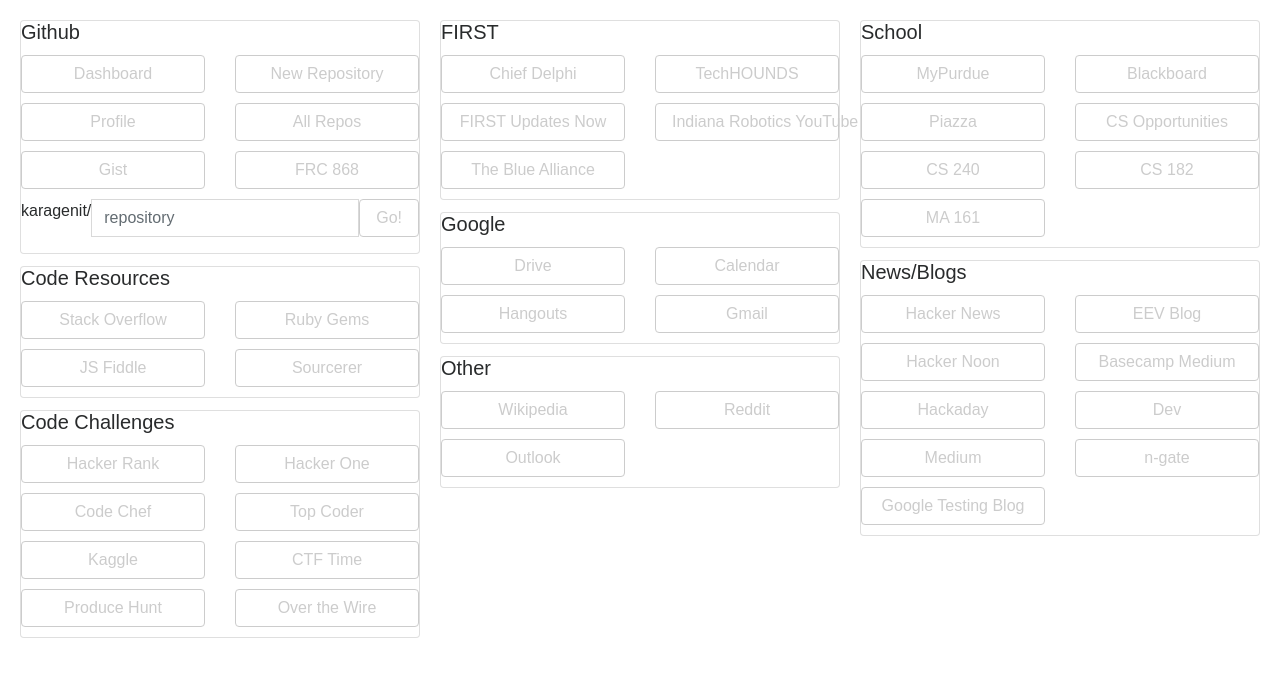
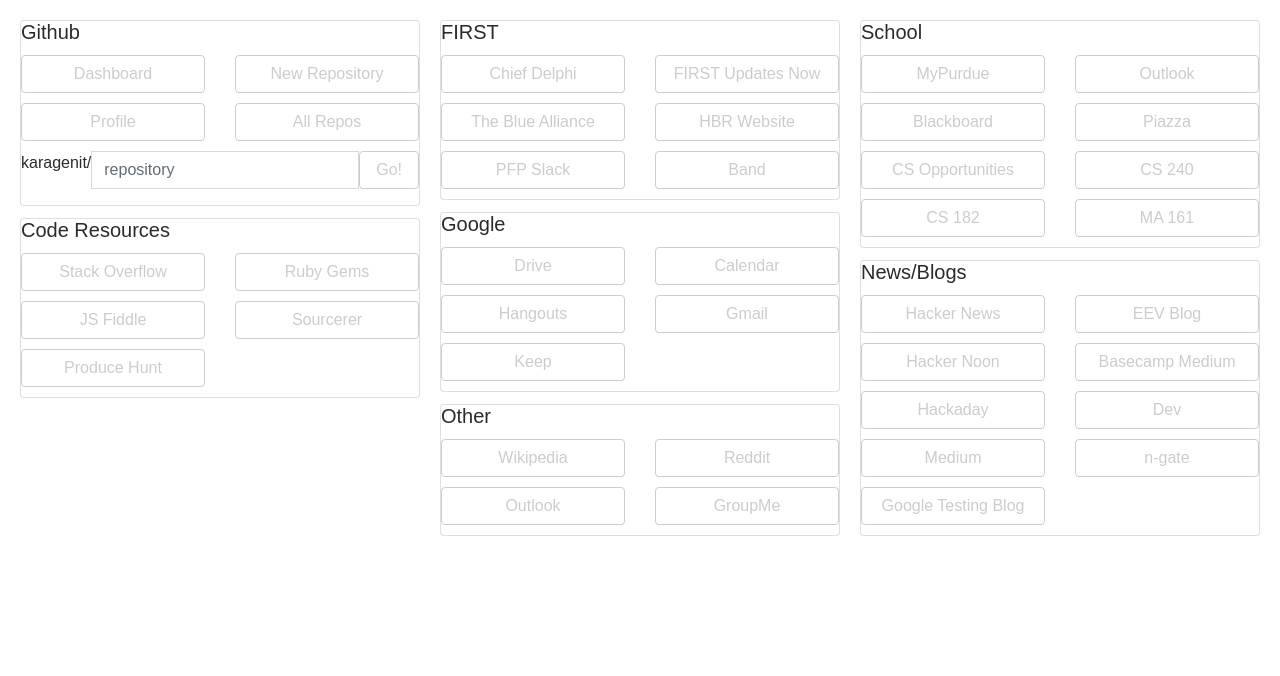
Before and after one commit to karagenit/homepage, a React (Create React App) app: page / in a window 1280 px wide. Shown: the top 676 px of the page. Built offline with nearby package versions, Linux system fonts and the light colour scheme.

Commit message:
Update Links

```diff
--- a/src/data.js
+++ b/src/data.js
@@ -17,14 +17,6 @@
       {
         name: 'All Repos',
         url: 'https://github.com/karagenit?tab=repositories'
-      },
-      {
-        name: 'Gist',
-        url: 'https://gist.github.com/'
-      },
-      {
-        name: 'FRC 868',
-        url: 'https://github.com/frc868'
       }
     ],
     inputs: [
@@ -53,43 +45,10 @@
       {
         name: 'Sourcerer',
         url: 'https://sourcerer.io'
-      }
-    ]
-  },
-  {
-    name: 'Code Challenges',
-    links: [
-      {
-        name: 'Hacker Rank',
-        url: 'https://hackerrank.com'
-      },
-      {
-        name: 'Hacker One',
-        url: 'https://hackerone.com'
-      },
-      {
-        name: 'Code Chef',
-        url: 'https://codechef.com'
-      },
-      {
-        name: 'Top Coder',
-        url: 'https://topcoder.com'
-      },
-      {
-        name: 'Kaggle',
-        url: 'https://kaggle.com'
-      },
-      {
-        name: 'CTF Time',
-        url: 'https://ctftime.org'
       },
       {
         name: 'Produce Hunt',
         url: 'https://producthunt.com/topics/open-source'
-      },
-      {
-        name: 'Over the Wire',
-        url: 'https://overthewire.org'
       }
     ]
   },
@@ -101,20 +60,24 @@
         url: 'http://chiefdelphi.com'
       },
       {
-        name: 'TechHOUNDS',
-        url: 'http://techhounds.com'
-      },
-      {
         name: 'FIRST Updates Now',
         url: 'http://www.firstupdatesnow.com'
       },
       {
-        name: 'Indiana Robotics YouTube',
-        url: 'https://www.youtube.com/user/IndianaRobotics/playlists'
+        name: 'The Blue Alliance',
+        url: 'https://www.thebluealliance.com'
       },
       {
-        name: 'The Blue Alliance',
-        url: 'https://www.thebluealliance.com'
+        name: 'HBR Website',
+        url: 'https://www.hbrlive.com/'
+      },
+      {
+        name: 'PFP Slack',
+        url: 'https://purduefirst.slack.com'
+      },
+      {
+        name: 'Band',
+        url: 'https://band.us/en'
       }
     ]
   },
@@ -136,6 +99,10 @@
       {
         name: 'Gmail',
         url: 'https://gmail.com'
+      },
+      {
+        name: 'Keep',
+        url: 'https://keep.google.com'
       }
     ]
   },
@@ -153,6 +120,10 @@
       {
         name: 'Outlook',
         url: 'https://outlook.com'
+      },
+      {
+        name: 'GroupMe',
+        url: 'https://groupme.com'
       }
     ]
   },
@@ -164,12 +135,16 @@
         url: 'https://wl.mypurdue.purdue.edu'
       },
       {
+        name: 'Outlook',
+        url: 'https://outlook.office.com/owa/'
+      },
+      {
         name: 'Blackboard',
         url: 'https://mycourses.purdue.edu/webapps/portal/execute/tabs/tabAction?tab_tab_group_id=_17_1'
       },
       {
         name: 'Piazza',
-        url: 'https://piazza.com/class/jl2lfh0swha6fa?cid=10#'
+        url: 'https://piazza.com/'
       },
       {
         name: 'CS Opportunities',
```
